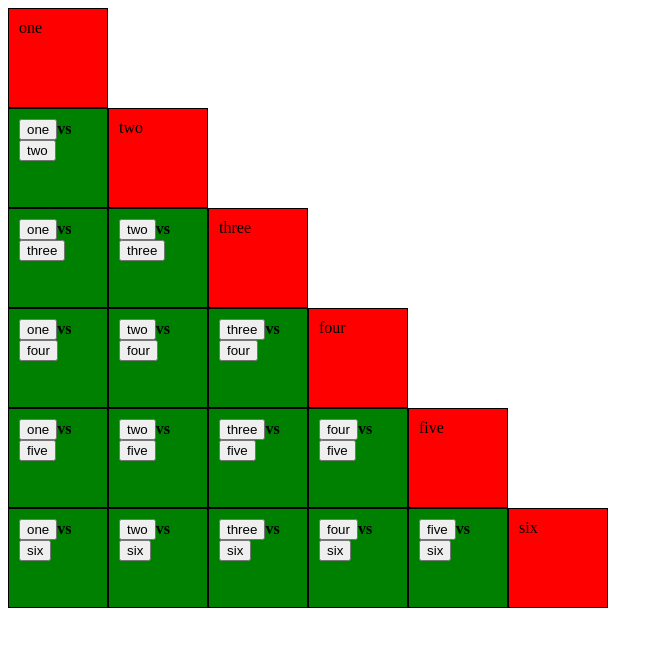
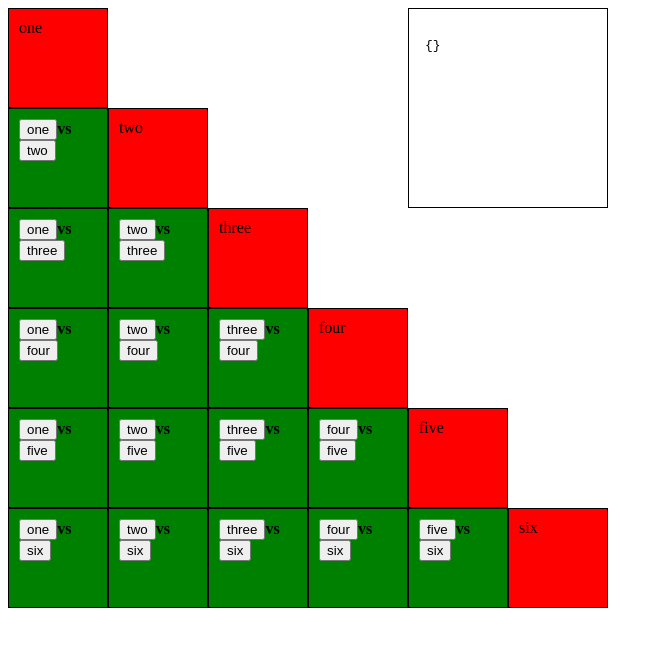
Before and after one commit to erinknowles0501/decision-pyramid, a Vue app: page / in a window 1280 px wide. Shown: the top 646 px of the page, without its empty margins (0-663 px from the left). Built offline with nearby package versions, Linux system fonts and the light colour scheme.

Commit message:
Count and display votes.

```diff
--- a/src/App.vue
+++ b/src/App.vue
@@ -20,6 +20,14 @@
                 :option1="decision.option1"
                 :option2="decision.option2"
             />
+
+            <div
+                v-if="decisions"
+                class="display-decisions"
+                :style="`grid-column: ${options.length - 1} / span 2`"
+            >
+                <pre>{{ countVotesForEach }}</pre>
+            </div>
         </div>
     </div>
 </template>
@@ -48,13 +56,18 @@ export default {
         };
     },
     computed: {
-        getPickersNumber() {
-            let count = 0;
-            var i;
-            for (i = 1; i < this.options.length; i++) {
-                count += this.options.length - i;
-            }
-            return count;
+        countVotesForEach() {
+            let votes = {};
+            this.decisions.forEach((decision) => {
+                if (decision.decision) {
+                    if (!votes[decision.decision.id]) {
+                        votes[decision.decision.id] = 1;
+                    } else {
+                        votes[decision.decision.id] += 1;
+                    }
+                }
+            });
+            return votes;
         },
     },
     created() {
@@ -102,4 +115,12 @@ export default {
     border: 1px solid black;
     box-sizing: border-box;
 }
+
+.display-decisions {
+    border: 1px solid black;
+    padding: 1em;
+    grid-row: 1 / span 2;
+    background: rgba(255, 255, 255, 0.5);
+    z-index: -10;
+}
 </style>
```
